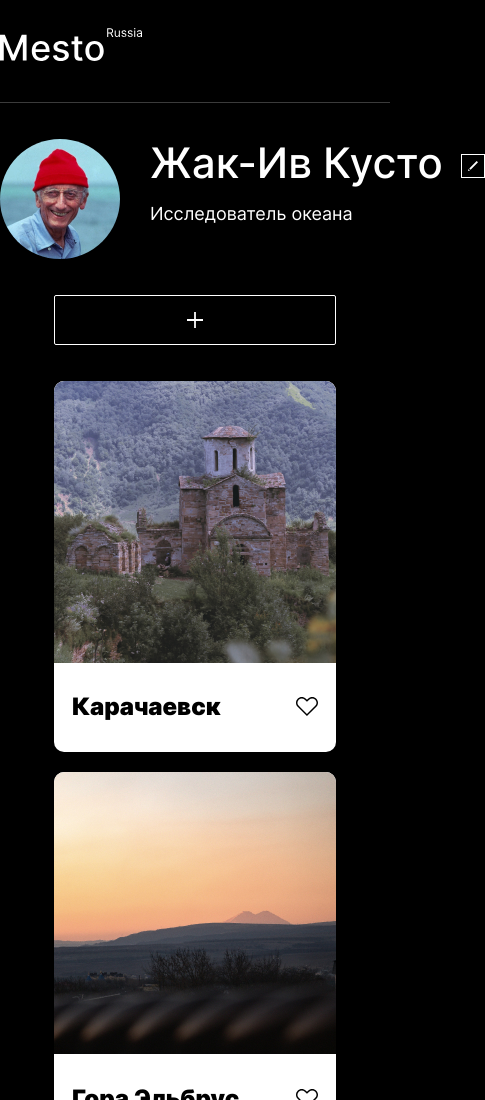
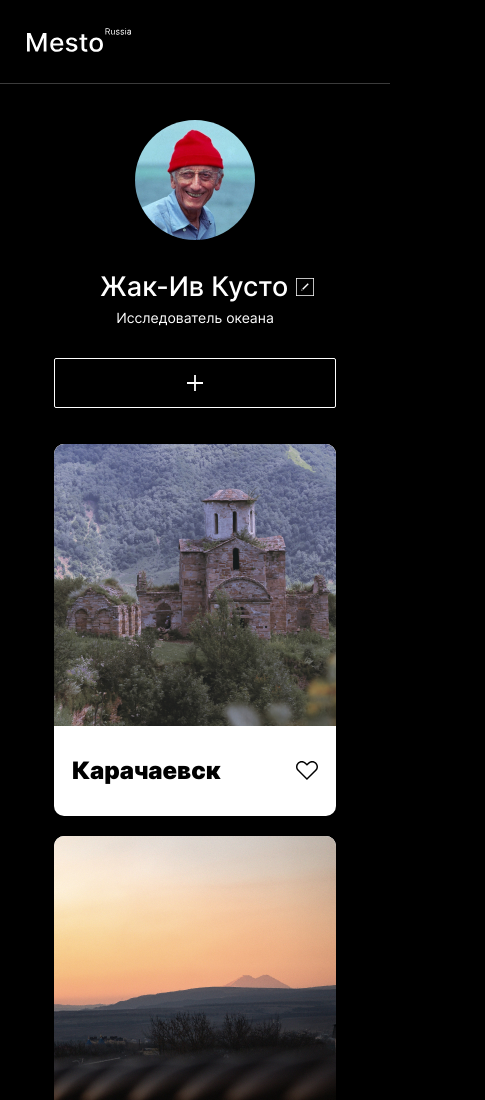
Before and after one commit to alz228/mesto, a plain HTML site: page index.html in a window 390 px wide. Shown: the top 1100 px of the page, 485 px wide, since content can reach past the window. Drawn offline with Linux system fonts and the light colour scheme.

Commit message:
fixed.05.1

```diff
--- a/blocks/edit-form/edit-form.css
+++ b/blocks/edit-form/edit-form.css
@@ -1,3 +1,3 @@
 .edit-form {
-width:100%;
+    width: 100%;
 }
--- a/blocks/element/__title/element__title.css
+++ b/blocks/element/__title/element__title.css
@@ -7,7 +7,6 @@
   margin: 0;
   padding: 0;
   max-width: 190px;
-
   text-overflow: ellipsis;
   white-space: nowrap;
   overflow: hidden;
--- a/blocks/header/__logo/header__logo.css
+++ b/blocks/header/__logo/header__logo.css
@@ -3,12 +3,10 @@
     justify-self: flex-start;
     width: 142px;
     height: 33px;
-    padding-bottom: 41px;
 }
 
-@media screen and (max-width: 320px) {
+@media screen and (max-width: 600px) {
     .header__logo {
-        padding-bottom: 41px;
         width: 103.74px;
         height: 24.4px;
         margin-left: 27px;
--- a/blocks/header/header.css
+++ b/blocks/header/header.css
@@ -4,6 +4,7 @@
     display: flex;
     align-items: flex-start;
     border-bottom: 1px solid rgba(84, 84, 84, .7);
+    padding-bottom: 41px;
 }
 
 @media screen and (max-width: 950px) {
@@ -12,9 +13,10 @@
     }
 }
 
-@media screen and ( max-width: 650px) {
+@media screen and (max-width: 650px) {
     .header {
         padding-top: 28px;
+        padding-bottom: 31px;
         margin: 0;
         max-width: 650px;
         width: 100%;
--- a/blocks/popup/__close/popup__close.css
+++ b/blocks/popup/__close/popup__close.css
@@ -21,6 +21,5 @@
         height: 20px;
         width: 20px;
         right: 0px;
-
     }
 }
--- a/blocks/popup/_hide/popup_hide.css
+++ b/blocks/popup/_hide/popup_hide.css
@@ -1,3 +1,3 @@
-.popup_hide{
-    display:none;
+.popup_hide {
+    display: none;
 }
--- a/blocks/profile/__add-button/profile__add-button.css
+++ b/blocks/profile/__add-button/profile__add-button.css
@@ -9,8 +9,6 @@
     background-repeat: no-repeat;
     border: 0.5mm solid white;
     border-radius: 2px;
-
-
 }
 
 .profile__add-button:hover {
@@ -20,7 +18,7 @@
 @media screen and (max-width: 950px) {
     .profile__add-button {
         width: 282px;
-        margin: 36px auto 0;
+        margin: 32px auto 0;
         height: 50px;
         background-size: auto;
     }
--- a/blocks/profile/__avatar/profile__avatar.css
+++ b/blocks/profile/__avatar/profile__avatar.css
@@ -5,10 +5,8 @@
     object-fit: cover;
 }
 
-@media screen and (max-width: 320px) {
+@media screen and (max-width: 600px) {
     .profile__avatar {
-
         margin: auto;
-
     }
 }
--- a/blocks/profile/__container/profile__container.css
+++ b/blocks/profile/__container/profile__container.css
@@ -10,7 +10,7 @@
     }
 }
 
-@media screen and (max-width: 320px) {
+@media screen and (max-width: 600px) {
     .profile__container {
         width: 250px;
         flex-direction: column;
--- a/blocks/profile/__description/profile__description.css
+++ b/blocks/profile/__description/profile__description.css
@@ -12,11 +12,12 @@
     white-space: nowrap;
 }
 
-@media screen and (max-width: 320px) {
+@media screen and (max-width: 600px) {
     .profile__description {
         font-size: 14px;
         line-height: 17px;
-        margin-top: 14px;
-        max-width: 217px;
+        margin-top: 6px;
+        max-width: 282px;
+        text-align: center;
     }
 }
--- a/blocks/profile/__info-button/profile__info-button.css
+++ b/blocks/profile/__info-button/profile__info-button.css
@@ -14,10 +14,11 @@
     opacity: 0.6;
 }
 
-@media screen and (max-width: 320px) {
+@media screen and (max-width: 600px) {
     .profile__info-button {
         width: 18px;
         height: 18px;
-        margin-left: 10px;
+        margin-left: 0;
+        margin-right: 6px;
     }
 }
--- a/blocks/profile/__info/profile__info.css
+++ b/blocks/profile/__info/profile__info.css
@@ -3,7 +3,7 @@
     width: 100%;
 }
 
-@media screen and (max-width:320px) {
+@media screen and (max-width:600px) {
     .profile__info {
         margin-left: 0;
         margin-top: 23px;
--- a/blocks/profile/__name/profile__name.css
+++ b/blocks/profile/__name/profile__name.css
@@ -12,10 +12,11 @@
   white-space: nowrap;
 }
 
-@media screen and (max-width: 320px) {
+@media screen and (max-width: 600px) {
   .profile__name {
     font-size: 27px;
     line-height: 33px;
     max-width: 189px;
+    margin-left: 30px;
   }
 }
```
Also changed, not shown: index.html (+5 -2 lines), script/index.js (+4 -4 lines), blocks/edit-form/__container/edit-form__container.css (line endings or trailing spaces), blocks/page/page.css (line endings or trailing spaces), pages/index.css (line endings or trailing spaces), vendor/fonts/Inter-Bold.woff (deleted), vendor/fonts/Inter-Bold.woff2 (deleted).
